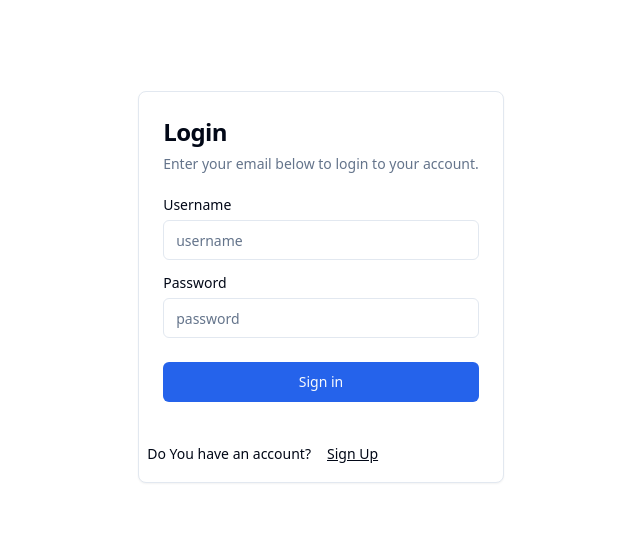
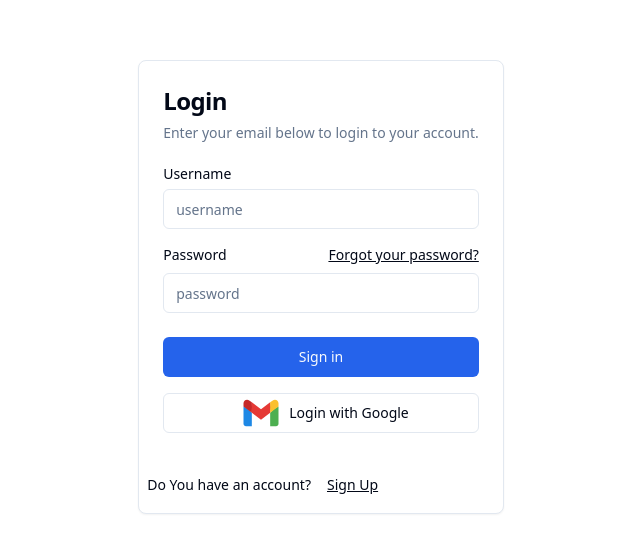
Before and after one commit to GutemaG/shadcn-react-boilerplate, a React (Vite) app: page /auth/signin in a window 1280 px wide. Shown: the part 113-666 px from the top of the page, without its empty margins (319-959 px from the left). Built offline with nearby package versions, Linux system fonts and the light colour scheme; no server answers.

Commit message:
update login page

```diff
--- a/src/pages/auth/LoginPage.tsx
+++ b/src/pages/auth/LoginPage.tsx
@@ -60,7 +60,12 @@
               />
             </div>
             <div className="grid gap-2">
-              <Label htmlFor="password">Password</Label>
+              <div className="flex items-center">
+                <Label htmlFor="password">Password</Label>
+                <a href="#" className="ml-auto inline-block text-sm underline">
+                  Forgot your password?
+                </a>
+              </div>
               <Input
                 id="password"
                 type="password"
@@ -72,9 +77,45 @@
             </div>
           </CardContent>
           <CardFooter>
-            <Button className="w-full" type="submit">
-              Sign in
-            </Button>
+            <div className="grid gap-4 w-full">
+              <Button className="w-full" type="submit">
+                Sign in
+              </Button>
+              <Button variant="outline" className="w-full">
+                <span className="mx-2">
+                  <svg
+                    xmlns="http://www.w3.org/2000/svg"
+                    x="0px"
+                    y="0px"
+                    width="40"
+                    height="40"
+                    viewBox="0 0 48 48"
+                  >
+                    <path
+                      fill="#4caf50"
+                      d="M45,16.2l-5,2.75l-5,4.75L35,40h7c1.657,0,3-1.343,3-3V16.2z"
+                    ></path>
+                    <path
+                      fill="#1e88e5"
+                      d="M3,16.2l3.614,1.71L13,23.7V40H6c-1.657,0-3-1.343-3-3V16.2z"
+                    ></path>
+                    <polygon
+                      fill="#e53935"
+                      points="35,11.2 24,19.45 13,11.2 12,17 13,23.7 24,31.95 35,23.7 36,17"
+                    ></polygon>
+                    <path
+                      fill="#c62828"
+                      d="M3,12.298V16.2l10,7.5V11.2L9.876,8.859C9.132,8.301,8.228,8,7.298,8h0C4.924,8,3,9.924,3,12.298z"
+                    ></path>
+                    <path
+                      fill="#fbc02d"
+                      d="M45,12.298V16.2l-10,7.5V11.2l3.124-2.341C38.868,8.301,39.772,8,40.702,8h0 C43.076,8,45,9.924,45,12.298z"
+                    ></path>
+                  </svg>
+                </span>
+                Login with Google
+              </Button>
+            </div>
           </CardFooter>
 
           <div className="p-2">
```
